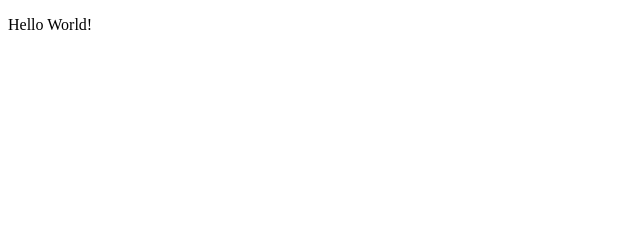
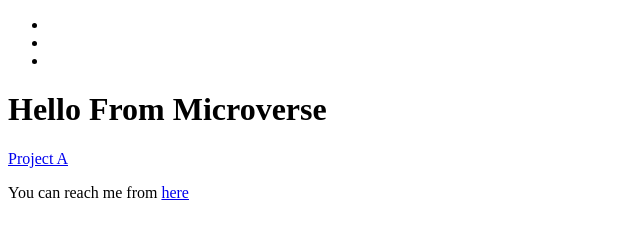
Before and after one commit to victorobumneme/victorandsinanproject, a plain HTML site: page index.html in a window 1280 px wide. Shown: the whole page, without its empty margins (0-640 px from the left). Drawn offline with Linux system fonts and the light colour scheme.

Commit message:
Project Files Created

```diff
--- a/index.html
+++ b/index.html
@@ -8,19 +8,22 @@
 
   <body>
     <script src="https://cdn.freecodecamp.org/testable-projects-fcc/v1/bundle.js"></script>
-    <p>Hello World!</p>
-    <!--
-
-    Hello Camper!
-
-    For now, the test suite only works in Chrome!
-    Please read the README below in the JS Editor before beginning.
-    Feel free to delete this message once you have read it.
-    Good luck and Happy Coding!
-
-    - The freeCodeCamp Team
-
-    -->
+    <nav>
+      <ul>
+        <li><a href="#"></a></li>
+        <li><a href="#"></a></li>
+        <li><a href="#"></a></li>
+      </ul>
+    </nav>
+<div id="welcome-section">
+  <h1>Hello From Microverse</h1>
+</div>
+<div id="my-portfolio">
+  <div id="projects">
+    <a href="#">Project A</a>
+  </div>
+  <p>You can reach me from <a id="profile-link" href="#"> here</a></p>
+</div>
     <script  src="js/index.js"></script>
   </body>
 </html>
```
